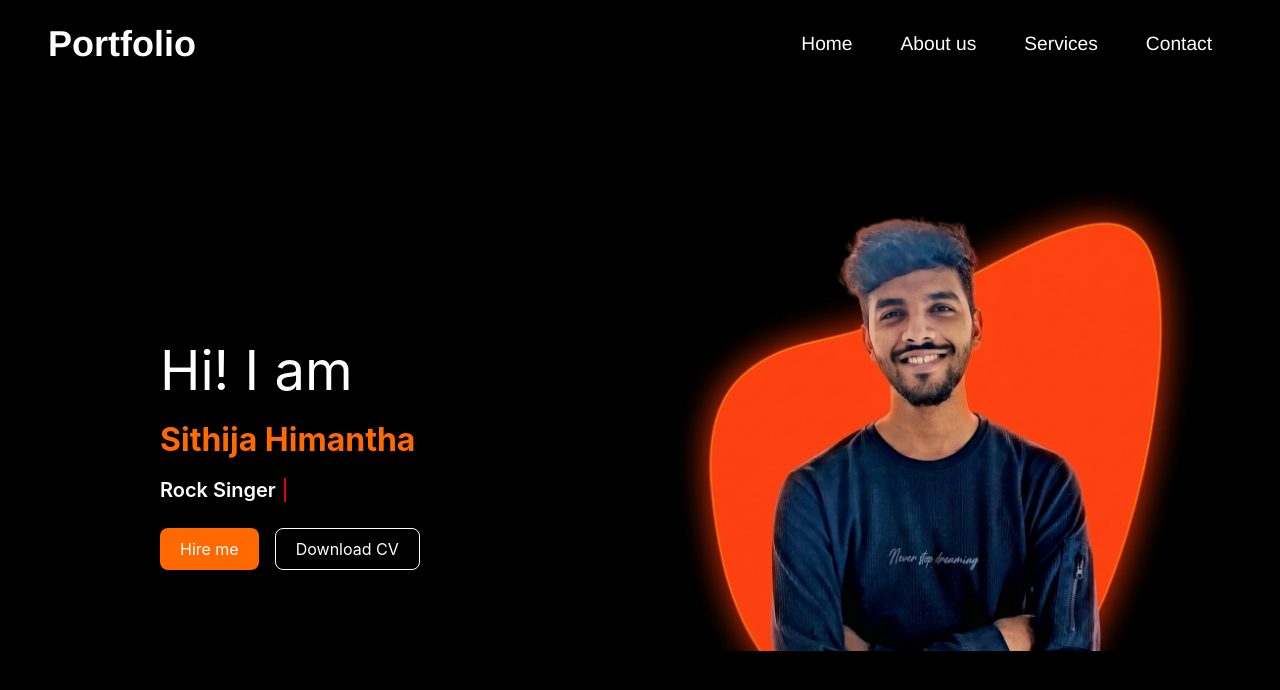
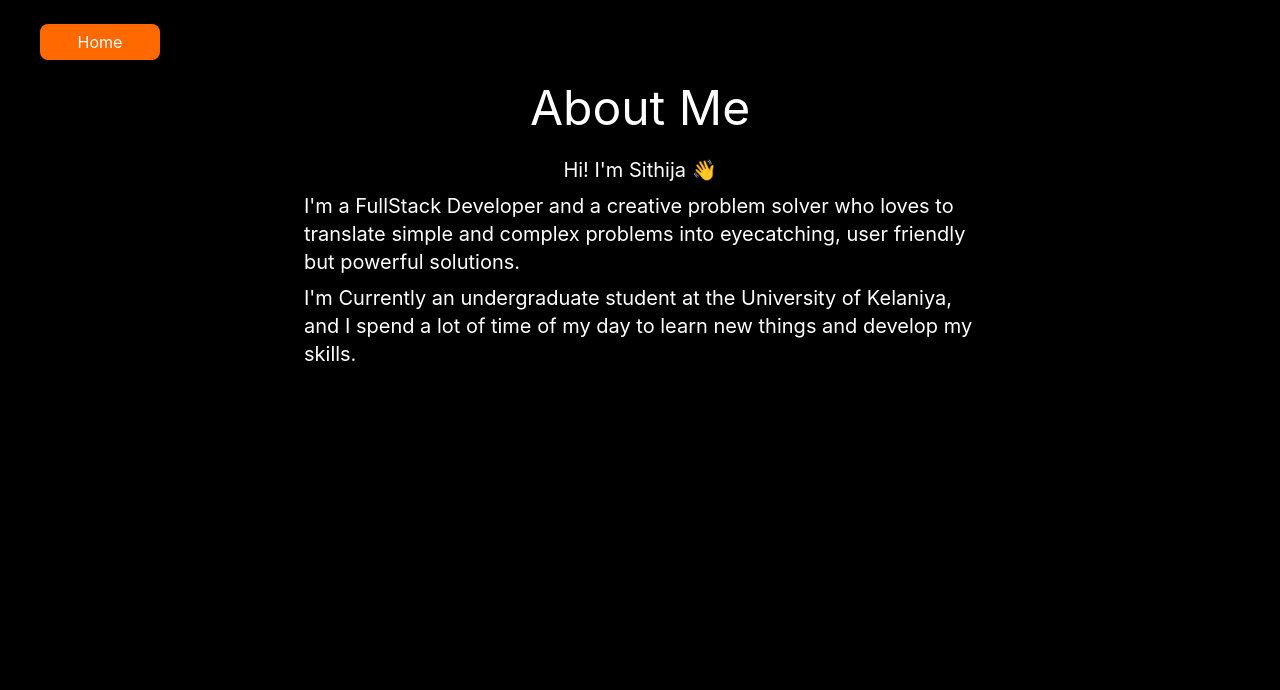
Before and after one commit to wolfyblue078/my-portfolio, a React (Vite) app: page /about in a window 1280 px wide. Shown: the top 690 px of the page. Built offline with nearby package versions, Linux system fonts and the light colour scheme.

Commit message:
feat: add About page and update routing in App component

```diff
--- a/package.json
+++ b/package.json
@@ -11,13 +11,13 @@
     "preview": "vite preview",
     "predeploy": "npm run build",
     "deploy": "gh-pages -d dist"
-
   },
   "dependencies": {
     "@tailwindcss/vite": "^4.2.2",
     "gh-pages": "^6.3.0",
     "react": "^19.2.4",
     "react-dom": "^19.2.4",
+    "react-icons": "^5.6.0",
     "react-router-dom": "^7.14.0",
     "tailwindcss": "^4.2.2"
   },
--- a/src/App.jsx
+++ b/src/App.jsx
@@ -1,6 +1,7 @@
 import { BrowserRouter, Route, Routes } from 'react-router-dom'
 import './App.css'
 import HomePage from './pages/Home/homePage'
+import About from './pages/About/aboutUs'
 
 function App() {
 
@@ -9,6 +10,7 @@ function App() {
       <BrowserRouter>
         <Routes>
           <Route path="/*" element={<HomePage />} />
+          <Route path='/about' element={<About />} />
         </Routes>
 
       </BrowserRouter>
--- /dev/null
+++ b/src/pages/About/aboutUs.jsx
@@ -0,0 +1,39 @@
+export default function About() {
+    return (
+        <div className="w-full h-screen overflow-hidden bg-black justify-center px-10 py-6">
+
+            {/* Header */}
+            <div className="h-15 ">
+                <button className="bg-orange-500 w-30 h-9 rounded-lg flex items-center justify-center hover:bg-orange-600 transition text-['Helvetica']">
+                    <span className="text-white">
+                        Home
+                    </span>
+                </button>
+            </div>
+
+            {/* content */}
+            <div className="flex flex-col items-center justify-center text-white gap-6">
+                <span className="text-white text-5xl">About Me</span>
+                <div className="flex flex-col items-center justify-center gap-2 w-2xl">
+                    <p className="text-xl">
+                        Hi! I'm Sithija 👋
+                    </p>
+                    <p className="text-xl">
+                        I'm a FullStack Developer and a creative problem solver who loves to
+                        translate simple and complex problems
+                        into eyecatching, user friendly but powerful solutions.
+                    </p>
+
+                    <p className="text-xl">
+                        I'm Currently an undergraduate student at the University of Kelaniya, and I spend
+                        a lot of time of my day to learn new things and develop my skills.
+
+                    </p>
+
+                </div>
+
+            </div>
+
+        </div>
+    )
+}
--- a/src/pages/Home/components/Header.jsx
+++ b/src/pages/Home/components/Header.jsx
@@ -5,8 +5,8 @@ export default function Header(){
     return(
         <>
 
-        <div className="max-w-7xl mx-auto h-[150px]">
-            <header className="p-4 flex items-center justify-between px-12 py-6">
+        <div className="max-w-7xl mx-auto h-37.5">
+            <header className="p-4 flex items-center justify-between px-9 py-6">
                 <span className="text-4xl font-bold text-white font-['Helvetica']">Portfolio</span>
                 <nav className="hidden md:flex space-x-4 text-white font-['Helvetica'] text-xl flex gap-2">
 
@@ -15,7 +15,7 @@ export default function Header(){
                           Home
                     </Link>
 
-                    <Link to="about"
+                    <Link to="/about"
                           className="text-[1.2rem] text-white mx-[20px] transition-all duration-200 linear inline-block hover:text-[#ff521b] hover:[text-shadow:1px_1px_#ff521b] hover:-translate-y-1">
                           About us
                     </Link>
--- a/vite.config.js
+++ b/vite.config.js
@@ -8,5 +8,5 @@ export default defineConfig({
     tailwindcss(),
     react()
   ],
-  base: "/my-portfolio",
+  //base: "/my-portfolio",
 })
```
Also changed, not shown: Test.txt, 1 other file (tests, documents, lock files or other folders).
